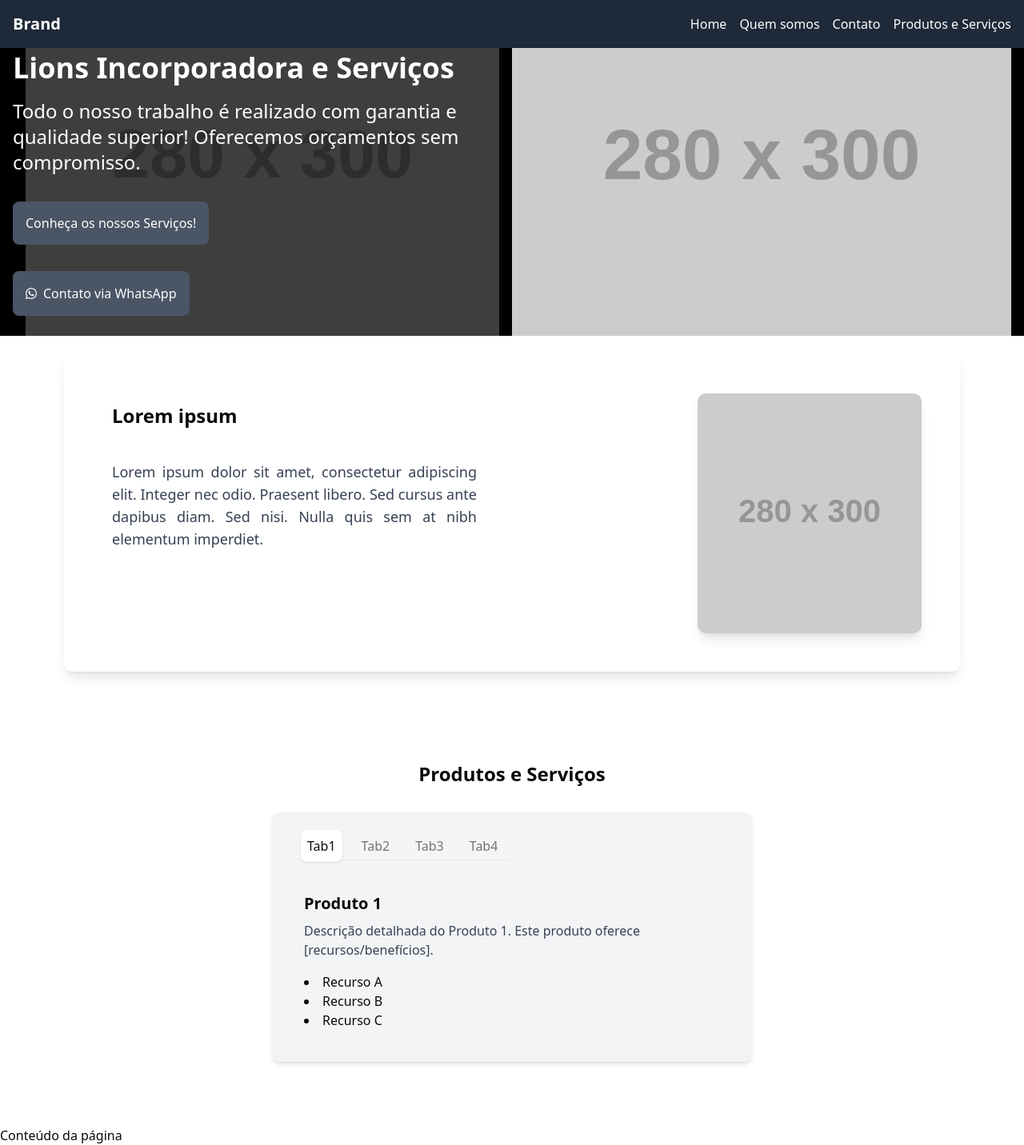
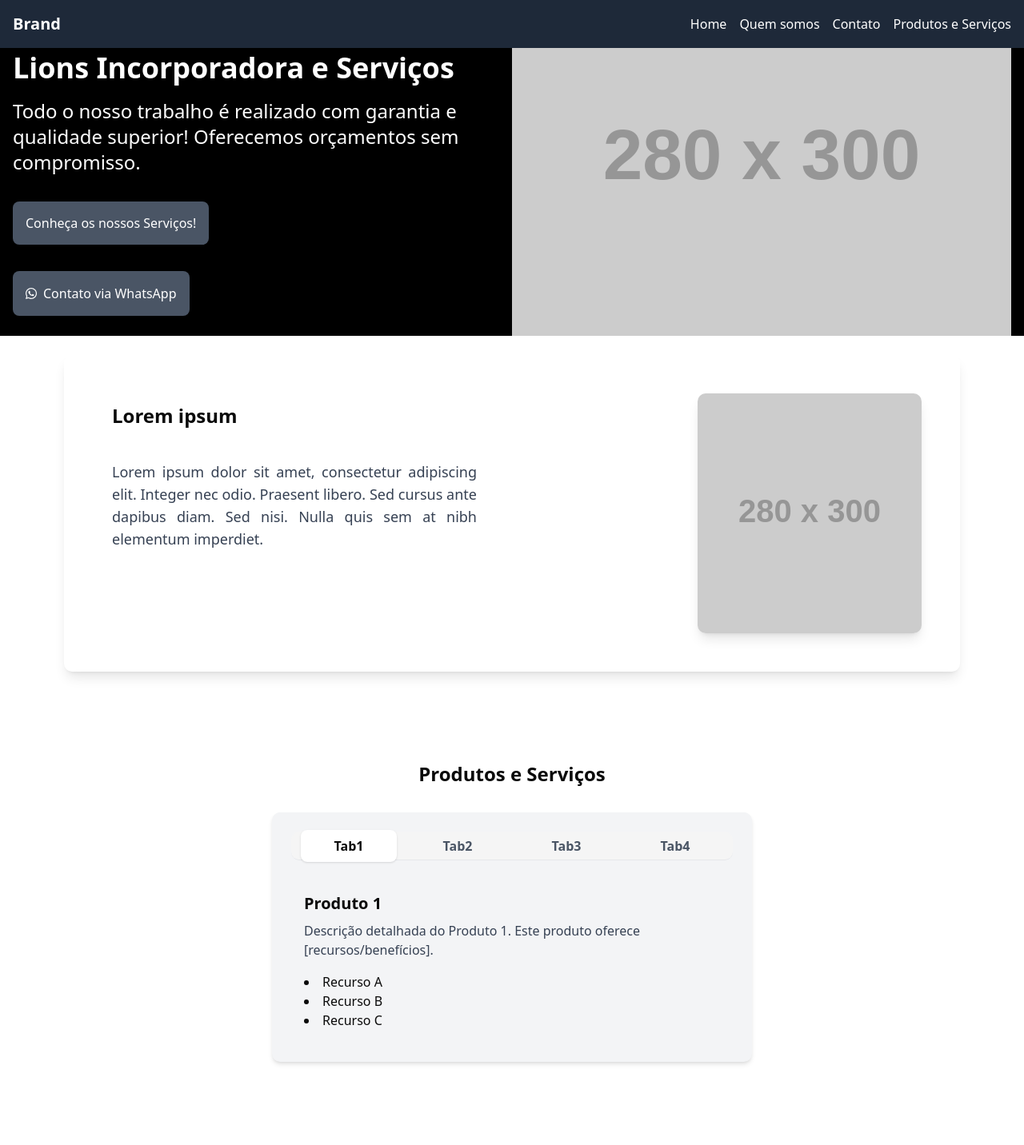
Before and after one commit to gustavohn2017/lions-inc, a Next.js app: page / in a window 1280 px wide. Shown: the whole page at 80% size. After the commit the page ends 1408 px from the top, so only its background shows below. Built offline with nearby package versions, Linux system fonts and the light colour scheme.

Commit message:
ajustes no layout

```diff
--- a/src/app/_components/Hero/Hero.tsx
+++ b/src/app/_components/Hero/Hero.tsx
@@ -7,7 +7,7 @@ export function Hero() {
         <section className="relative bg-[#000000] text-white pb-20 md:h-90 mb-6 overflow-hidden">
             <div className="container mx-auto relative z-10 flex flex-col md:flex-row items-center h-full px-4">
                 <article className="w-full md:w-1/2 relative">
-                    <div className='mt-20 md:pt-0 relative z-20'>
+                    <div className='mt-20 md:pt-0 pt-2 relative z-20'>
                         <h1 className="text-3xl md:text-4xl font-bold mb-4 leading-tight">
                             Lions Incorporadora e Serviços
                         </h1>
@@ -29,20 +29,22 @@ export function Hero() {
                         </a>
                     </div>
 
-                    <div className="absolute inset-0 flex items-center justify-center p-4"> {/* Adicionado div para centralizar */}
+                    {/* Oculta a imagem de fundo em telas grandes (acima de 1024px) e mantém a opacidade em telas menores */}
+                    <div className="absolute inset-0 flex items-center justify-center p-4 lg:hidden">
                         <img
                             src='https://placehold.co/280x300'
                             alt="Imagem de exemplo"
-                            className="w-full h-auto object-contain opacity-30" // Ajustes aqui
+                            className="w-full h-auto object-contain opacity-30"
                         />
                     </div>
                 </article>
 
                 <article className="w-full md:w-1/2 relative md:block hidden">
+                    {/* Reduz a opacidade da imagem em telas menores e restaura a opacidade normal em telas maiores */}
                     <img
                         src='https://placehold.co/280x300'
                         alt="Imagem de exemplo"
-                        className="w-full h-auto"
+                        className="w-full h-auto opacity-30 md:opacity-100"
                     />
                 </article>
             </div>
--- a/src/app/_components/Produtos/Produtos.tsx
+++ b/src/app/_components/Produtos/Produtos.tsx
@@ -54,14 +54,14 @@ const Produtos = () => {
                 </div>
 
                 {/* Card para telas maiores */}
-                <div className="hidden md:block bg-gray-100 rounded-lg shadow-md p-6">
-                    <Tabs defaultValue="Tab1" className="w-full">
-                        <TabsList className="flex justify-center border-b border-gray-200">
+                <div className="hidden md:block bg-gray-100 rounded-lg shadow-md p-6 justify-center"> {/* Adicionado flex justify-center aqui */}
+                    <Tabs defaultValue="Tab1" className="w-full"> {/* Manteve w-full aqui */}
+                        <TabsList className="flex justify-center border-b border-gray-200 w-full"> {/* Adicionado w-full aqui */}
                             {Object.keys(produtos).map((tab) => (
                                 <TabsTrigger
                                     key={tab}
                                     value={tab}
-                                    className="text-sm md:text-base p-2 rounded-t-md transition-colors duration-200 hover:bg-gray-200 data-[state=active]:bg-white mx-2"
+                                    className="text-sm md:text-base px-4 py-2 rounded-t-md transition-colors duration-200 hover:bg-gray-200 data-[state=active]:bg-white mx-2 text-gray-600 hover:text-gray-800 font-semibold"
                                 >
                                     {tab}
                                 </TabsTrigger>
--- a/src/app/page.tsx
+++ b/src/app/page.tsx
@@ -10,7 +10,6 @@ export default function Home() {
       <Hero />
       <Sobre />
       <Produtos/>
-      <div>Conteúdo da página</div>
     </>
   );
 }
```
